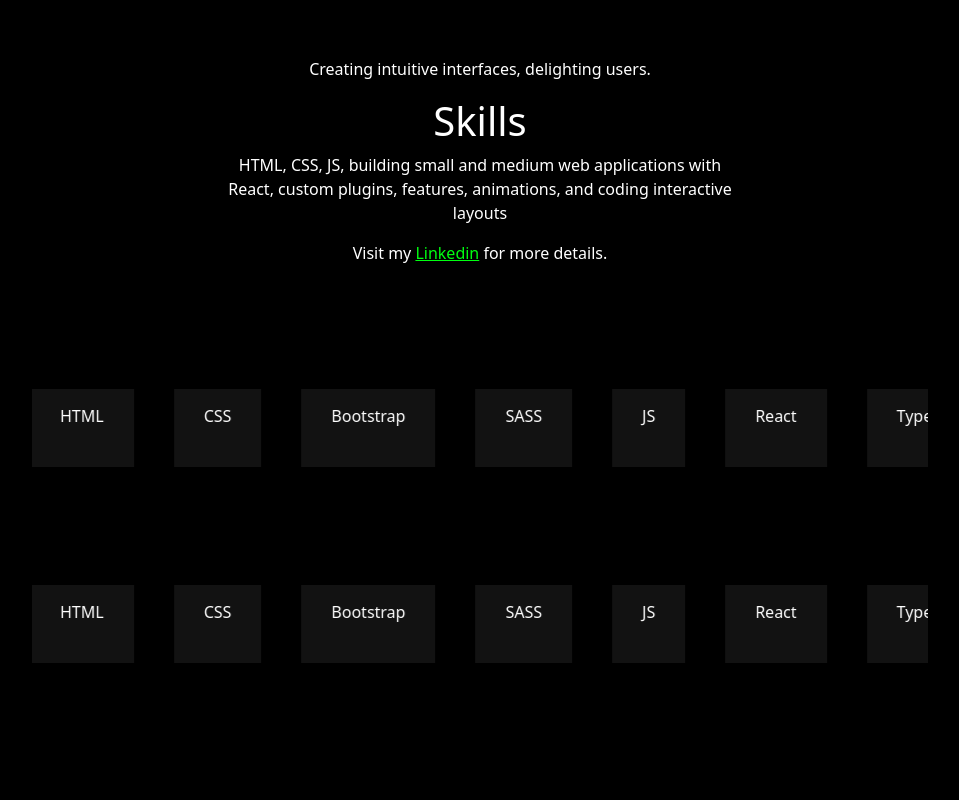
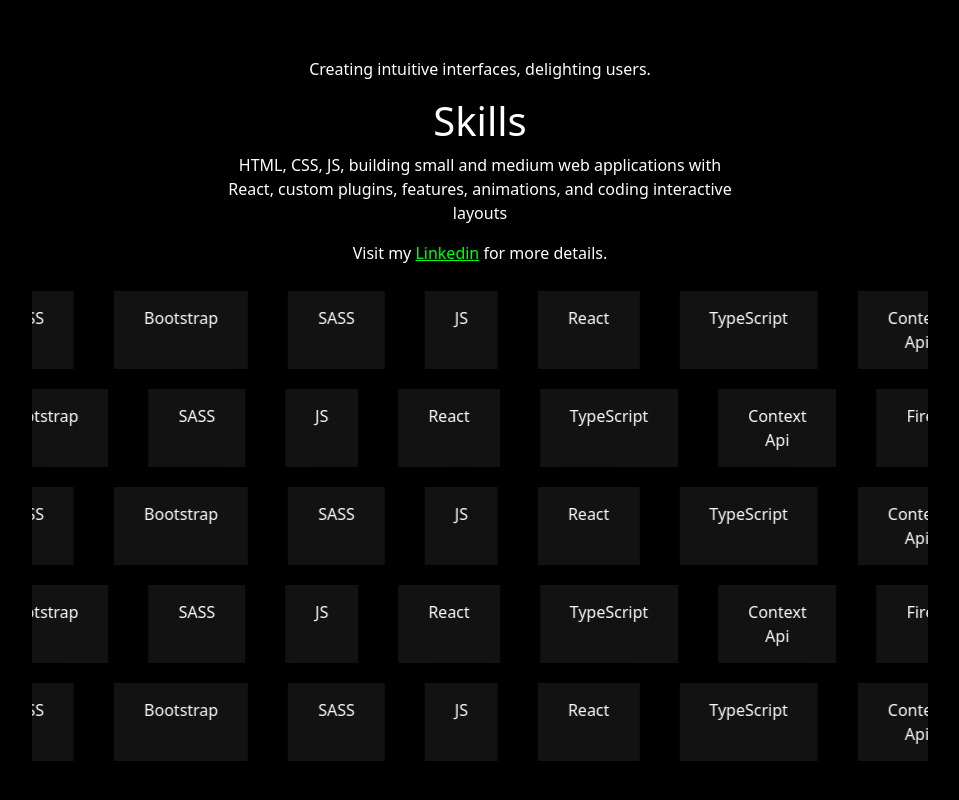
Before and after one commit to Semasgerova/portfolio, a React (Create React App) app: page / in a window 1280 px wide. Shown: the part 1586-2386 px from the top of the page, without its empty margins (160-1119 px from the left). Built offline with nearby package versions, Linux system fonts and the light colour scheme.

Commit message:
skills slider

```diff
--- a/src/Home.jsx
+++ b/src/Home.jsx
@@ -81,7 +81,16 @@ const Home = () => {
               <p>Visit my <a href="https://www.linkedin.com/in/semasgerova/">Linkedin</a> for more details.</p>
             </div>
             <div className="bottom">
-            <div className="slider">
+              <div className="slider">
+                <div className="box">HTML</div>
+                <div className="box">CSS</div>
+                <div className="box">Bootstrap</div>
+                <div className="box">SASS</div>
+                <div className="box">JS</div>
+                <div className="box">React</div>
+                <div className="box">TypeScript</div>
+                <div className="box">Context Api</div>
+                <div className="box">Firebase</div>
                 <div className="box">HTML</div>
                 <div className="box">CSS</div>
                 <div className="box">Bootstrap</div>
@@ -93,6 +102,15 @@ const Home = () => {
                 <div className="box">Firebase</div>
               </div>
               <div className="slider-two">
+              <div className="box">HTML</div>
+                <div className="box">CSS</div>
+                <div className="box">Bootstrap</div>
+                <div className="box">SASS</div>
+                <div className="box">JS</div>
+                <div className="box">React</div>
+                <div className="box">TypeScript</div>
+                <div className="box">Context Api</div>
+                <div className="box">Firebase</div>
                 <div className="box">HTML</div>
                 <div className="box">CSS</div>
                 <div className="box">Bootstrap</div>
@@ -104,6 +122,15 @@ const Home = () => {
                 <div className="box">Firebase</div>
               </div>
               <div className="slider">
+              <div className="box">HTML</div>
+                <div className="box">CSS</div>
+                <div className="box">Bootstrap</div>
+                <div className="box">SASS</div>
+                <div className="box">JS</div>
+                <div className="box">React</div>
+                <div className="box">TypeScript</div>
+                <div className="box">Context Api</div>
+                <div className="box">Firebase</div>
                 <div className="box">HTML</div>
                 <div className="box">CSS</div>
                 <div className="box">Bootstrap</div>
@@ -115,6 +142,15 @@ const Home = () => {
                 <div className="box">Firebase</div>
               </div>
               <div className="slider-two">
+              <div className="box">HTML</div>
+                <div className="box">CSS</div>
+                <div className="box">Bootstrap</div>
+                <div className="box">SASS</div>
+                <div className="box">JS</div>
+                <div className="box">React</div>
+                <div className="box">TypeScript</div>
+                <div className="box">Context Api</div>
+                <div className="box">Firebase</div>
                 <div className="box">HTML</div>
                 <div className="box">CSS</div>
                 <div className="box">Bootstrap</div>
@@ -126,6 +162,15 @@ const Home = () => {
                 <div className="box">Firebase</div>
               </div>
               <div className="slider">
+              <div className="box">HTML</div>
+                <div className="box">CSS</div>
+                <div className="box">Bootstrap</div>
+                <div className="box">SASS</div>
+                <div className="box">JS</div>
+                <div className="box">React</div>
+                <div className="box">TypeScript</div>
+                <div className="box">Context Api</div>
+                <div className="box">Firebase</div>
                 <div className="box">HTML</div>
                 <div className="box">CSS</div>
                 <div className="box">Bootstrap</div>
--- a/src/style/style.css
+++ b/src/style/style.css
@@ -417,10 +417,10 @@
   width: 70%;
 }
 .home .skills .bottom .slider {
-  width: 1350px;
   display: flex;
-  -webkit-animation: scroll 40s linear infinite;
-          animation: scroll 40s linear infinite;
+  width: 100%;
+  -webkit-animation: scroll 50s linear infinite;
+          animation: scroll 50s linear infinite;
 }
 .home .skills .bottom .slider .box {
   padding: 15px 30px;
@@ -432,10 +432,9 @@
   -webkit-backdrop-filter: blur(13.4px);
 }
 .home .skills .bottom .slider-two {
-  width: 1350px;
   display: flex;
-  -webkit-animation: scrollTwo 40s linear infinite;
-          animation: scrollTwo 40s linear infinite;
+  -webkit-animation: scrollTwo 30s linear infinite;
+          animation: scrollTwo 30s linear infinite;
 }
 .home .skills .bottom .slider-two .box {
   padding: 15px 30px;
@@ -448,34 +447,46 @@
 }
 @-webkit-keyframes scroll {
   0% {
-    transform: translateX(100%);
+    transform: translateX(0%);
+  }
+  50% {
+    transform: translateX(-100%);
   }
   100% {
-    transform: translateX(-150px);
+    transform: translateX(0%);
   }
 }
 @keyframes scroll {
   0% {
-    transform: translateX(100%);
+    transform: translateX(0%);
+  }
+  50% {
+    transform: translateX(-100%);
   }
   100% {
-    transform: translateX(-150px);
+    transform: translateX(0%);
   }
 }
 @-webkit-keyframes scrollTwo {
   0% {
     transform: translateX(0%);
   }
+  50% {
+    transform: translateX(-100%);
+  }
   100% {
-    transform: translateX(-150px);
+    transform: translateX(0%);
   }
 }
 @keyframes scrollTwo {
   0% {
     transform: translateX(0%);
   }
+  50% {
+    transform: translateX(-100%);
+  }
   100% {
-    transform: translateX(-150px);
+    transform: translateX(0%);
   }
 }
 
--- a/src/style/style.scss
+++ b/src/style/style.scss
@@ -439,12 +439,12 @@
         }
         .bottom{
             position: relative;
-            overflow: hidden;
-            width: 70%;
+  overflow: hidden;
+  width: 70%;
             .slider{
-                width: calc(150px * 9);
                 display: flex;
-                animation: scroll 40s linear infinite;
+                width: 100%;
+                animation: scroll 50s linear infinite;
                 .box{
                     padding: 15px  30px;
                     color: #fff;
@@ -456,9 +456,8 @@
                 }
             }
             .slider-two{
-                width: calc(150px * 9);
                 display: flex;
-                animation: scrollTwo 40s linear infinite;
+                animation: scrollTwo 30s linear infinite;
                 .box{
                     padding: 15px  30px;
                     color: #fff;
@@ -471,18 +470,24 @@
             }
            @keyframes scroll{
             0% {
-                transform: translateX(100%);
-            }
+                transform: translateX(0%);
+              }
+              50%{
+                transform: translateX(-100%);
+              }
               100% {
-                transform: translateX(calc(-150px * 1));
+                transform: translateX(0%);
               }
            }
            @keyframes scrollTwo{
-              0% {
+            0% {
                 transform: translateX(0%);
               }
+              50%{
+                transform: translateX(-100%);
+              }
               100% {
-                transform: translateX(calc(-150px * 1));
+                transform: translateX(0%);
               }
         }
         }
```
Also changed, not shown: 1 other file (tests, documents, lock files or other folders).
